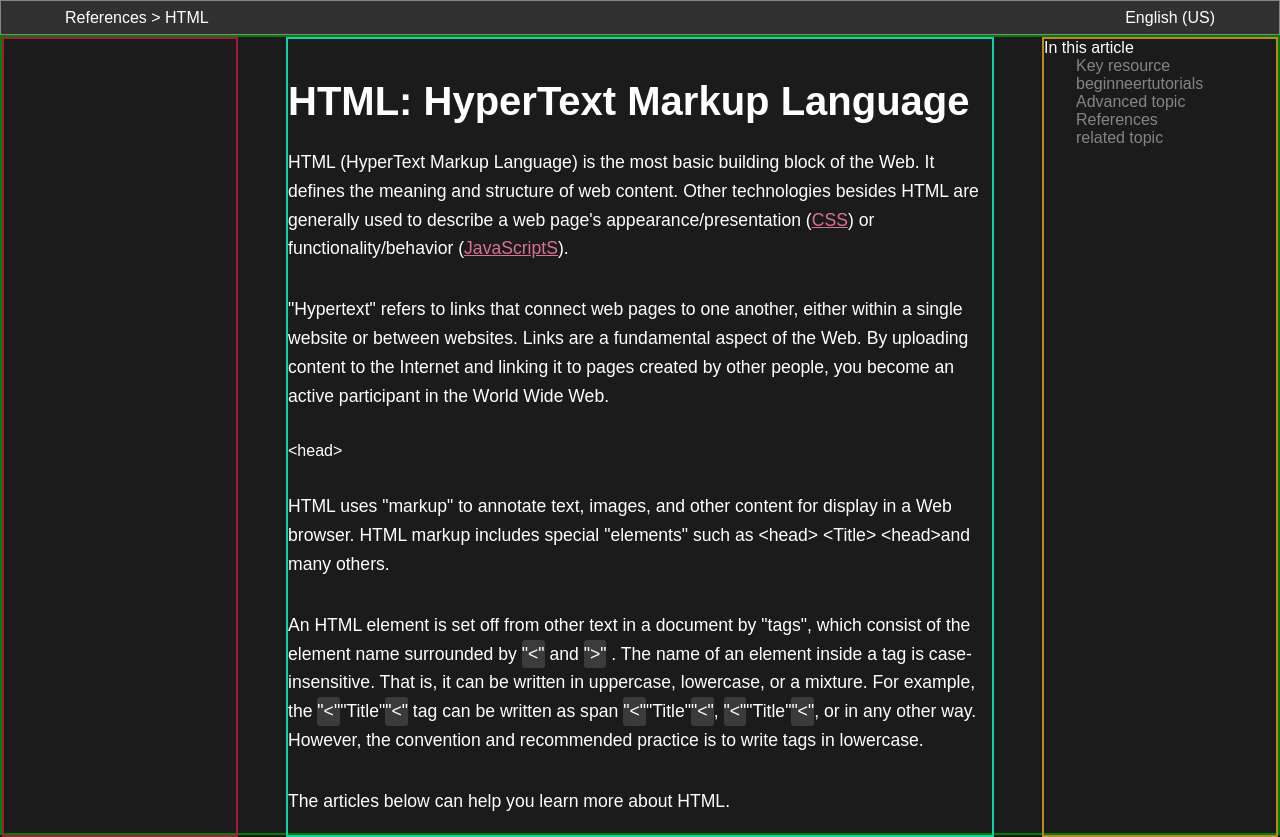
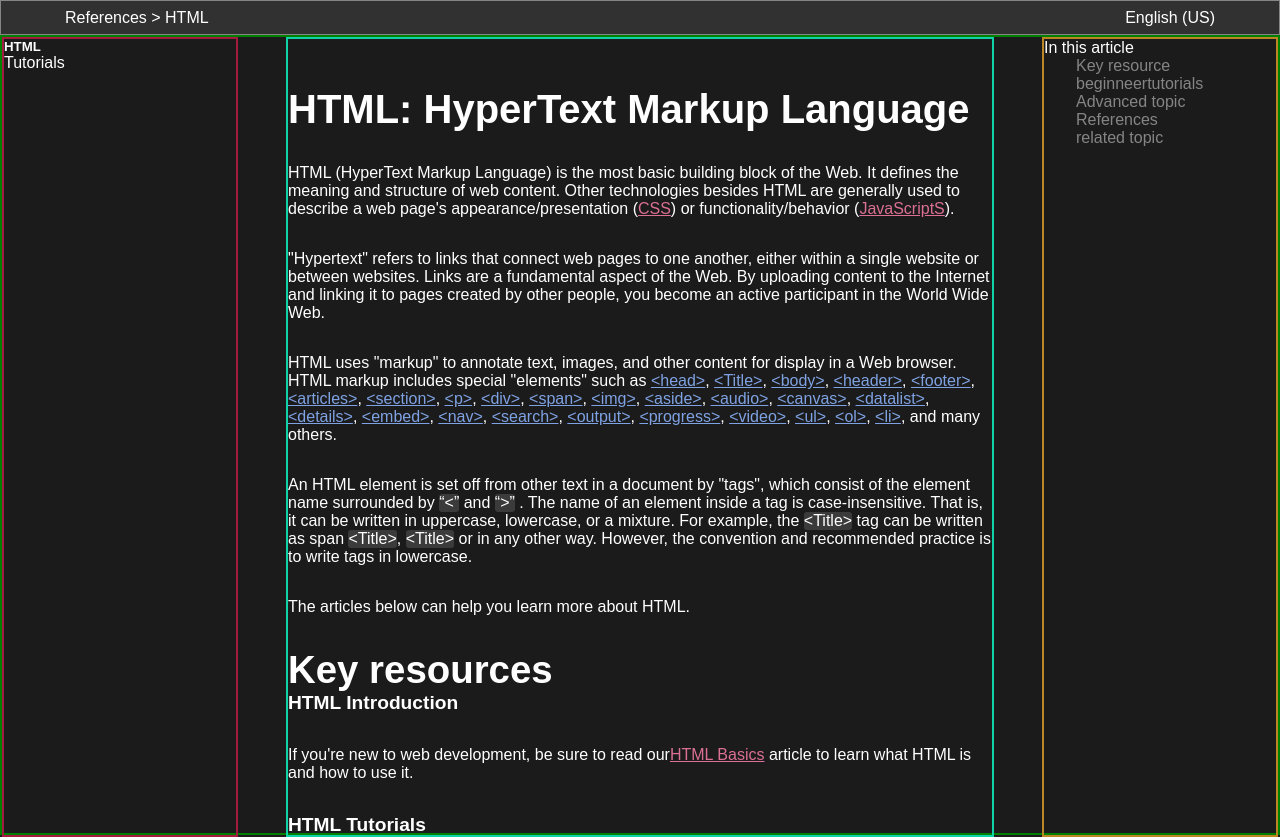
Before and after one commit to SangeetaRathore/MDN_Clone, a plain HTML site: page htmlindex.html in a window 1280 px wide. Drawn offline with Linux system fonts and the light colour scheme.

Commit message:
incomplete

```diff
--- a/htmlindex.html
+++ b/htmlindex.html
@@ -17,7 +17,14 @@
 
          <main>
                   <!-- section left -->
-                  <section class="left sbar"></section>
+                  <section class="left sbar">
+                           <h5>HTML</h5>
+                           <ol>
+                                    <li>Tutorials</li>
+                                    <li></li>
+                                    <li></li>
+                           </ol>
+                  </section>
 
                   <!-- section between -->
                   <section class="between sbar">
@@ -30,10 +37,35 @@
 
 
 
-                           &lt;head&gt;
 
 <!-- nxjsdjsn -->
-                           <p class="para">HTML uses "markup" to annotate text, images, and other content for display in a Web browser. HTML markup includes special "elements" such as &lt;head&gt; &lt;Title&gt; &lt;head&gt;and many others.</p>
+                           <p class="para">HTML uses "markup" to annotate text, images, and other content for display in a Web browser. HTML markup includes special "elements" such as
+                                    <a href="https://developer.mozilla.org/en-US/docs/Web/HTML/Element/head"><span class="blue">&lt;head&gt;</span></a>,
+                                    <a href="https://developer.mozilla.org/en-US/docs/Web/HTML/Element/title"><span class="blue">&lt;Title&gt;</span></a>,
+                                    <a href="https://developer.mozilla.org/en-US/docs/Web/HTML/Element/body"><span class="blue">&lt;body&gt;</span></a>,
+                                    <a href="https://developer.mozilla.org/en-US/docs/Web/HTML/Element/header"><span class="blue">&lt;header&gt;</span></a>,
+                                    <a href="https://developer.mozilla.org/en-US/docs/Web/HTML/Element/footer"><span class="blue">&lt;footer&gt;</span></a>,
+                                    <a href="https://developer.mozilla.org/en-US/docs/Web/HTML/Element/article"><span class="blue">&lt;articles&gt;</span></a>,
+                                    <a href="https://developer.mozilla.org/en-US/docs/Web/HTML/Element/section"><span class="blue">&lt;section&gt;</span></a>,
+                                    <a href="https://developer.mozilla.org/en-US/docs/Web/HTML/Element/p"><span class="blue">&lt;p&gt;</span></a>,
+                                    <a href="https://developer.mozilla.org/en-US/docs/Web/HTML/Element/div"><span class="blue">&lt;div&gt;</span></a>,
+                                    <a href="https://developer.mozilla.org/en-US/docs/Web/HTML/Element/span"><span class="blue">&lt;span&gt;</span></a>,
+                                    <a href="https://developer.mozilla.org/en-US/docs/Web/HTML/Element/img"><span class="blue">&lt;img&gt;</span></a>,
+                                    <a href="https://developer.mozilla.org/en-US/docs/Web/HTML/Element/aside"><span class="blue">&lt;aside&gt;</span></a>,
+                                    <a href="https://developer.mozilla.org/en-US/docs/Web/HTML/Element/audio"><span class="blue">&lt;audio&gt;</span></a>,
+                                    <a href="https://developer.mozilla.org/en-US/docs/Web/HTML/Element/canvas"><span class="blue">&lt;canvas&gt;</span></a>,
+                                    <a href="https://developer.mozilla.org/en-US/docs/Web/HTML/Element/datalist"><span class="blue">&lt;datalist&gt;</span></a>,
+                                    <a href="https://developer.mozilla.org/en-US/docs/Web/HTML/Element/details"><span class="blue">&lt;details&gt;</span></a>,
+                                    <a href="https://developer.mozilla.org/en-US/docs/Web/HTML/Element/embed"><span class="blue">&lt;embed&gt;</span></a>,
+                                    <a href="https://developer.mozilla.org/en-US/docs/Web/HTML/Element/nav"><span class="blue">&lt;nav&gt;</span></a>,
+                                    <a href="https://developer.mozilla.org/en-US/docs/Web/HTML/Element/search"><span class="blue">&lt;search&gt;</span></a>,
+                                    <a href="https://developer.mozilla.org/en-US/docs/Web/HTML/Element/output"><span class="blue">&lt;output&gt;</span></a>,
+                                    <a href="https://developer.mozilla.org/en-US/docs/Web/HTML/Element/progress"><span class="blue">&lt;progress&gt;</span></a>,
+                                    <a href="https://developer.mozilla.org/en-US/docs/Web/HTML/Element/video"><span class="blue">&lt;video&gt;</span></a>,
+                                    <a href="https://developer.mozilla.org/en-US/docs/Web/HTML/Element/ul"><span class="blue">&lt;ul&gt;</span></a>,
+                                    <a href="https://developer.mozilla.org/en-US/docs/Web/HTML/Element/ol"><span class="blue">&lt;ol&gt;</span></a>,
+                                    <a href="https://developer.mozilla.org/en-US/docs/Web/HTML/Element/li"><span class="blue">&lt;li&gt;</span></a>,
+                                    and many others.</p>
 
 
 
@@ -43,9 +75,7 @@
 
 
 
-                           <p class="para">An HTML element is set off from other text in a document by "tags", which consist of the element name surrounded by <span class="grey">"&lt;"</span> and <span class="grey">"&gt;"</span> . The name of an element inside a tag is case-insensitive. That is, it can be written in uppercase, lowercase, or a mixture. For example, the <span class="grey">"&lt;"</span>"Title"<span class="grey">"&lt;"</span> tag can be written as span <span class="grey">"&lt;"</span>"Title"<span class="grey">"&lt;"</span>, <span class="grey">"&lt;"</span>"Title"<span class="grey">"&lt;"</span>, or in any other way. However, the convention and recommended practice is to write tags in lowercase.</p>
-
-                           <p class="para"></p>
+                           <p class="para">An HTML element is set off from other text in a document by "tags", which consist of the element name surrounded by <span class="grey">&ldquo;&lt;&rdquo;</span> and <span class="grey">&ldquo;&gt;&rdquo;</span> . The name of an element inside a tag is case-insensitive. That is, it can be written in uppercase, lowercase, or a mixture. For example, the <span class="grey">&lt;Title&gt;</span> tag can be written as span <span class="grey">&lt;Title&gt;</span>, <span class="grey">&lt;Title&gt;</span>  or in any other way. However, the convention and recommended practice is to write tags in lowercase.</p>
 
                            <p class="para">The articles below can help you learn more about HTML.</p>
 
@@ -67,28 +97,31 @@
                            <p class="head">Beginner's tutorials</p>
                            <p>Our <a href="https://developer.mozilla.org/en-US/docs/Learn/HTML"><span class="pink">HTML Learning Area</span> </a> features multiple modules that teach HTML from the ground up — no previous knowledge required.</p>
 
-
-                           <p class="keyhead">HTML Reference</p>
+                           <p class="keyhead"><a href="https://developer.mozilla.org/en-US/docs/Learn/HTML/Introduction_to_HTML"><span class="pink">Introduction to HTML</span></a></p>
                            <p class="para">This module sets the stage, getting you used to important concepts and syntax such as looking at applying HTML to text, how to create hyperlinks, and how to use HTML to structure a web page.</p>
 
-                           <p class="keyhead">Multimedia and embedding</p>
+                           <p class="keyhead"><a href="https://developer.mozilla.org/en-US/docs/Learn/HTML/Introduction_to_HTML"><span class="pink">Multimedia and embedding</span></a></p>
                            <p class="para">This module explores how to use HTML to include multimedia in your web pages, including the different ways that images can be included, and how to embed video, audio, and even entire other webpages.</p>
 
-                           <p class="keyhead">HTML tables</p>
+
+                           <p class="keyhead"><a href="https://developer.mozilla.org/en-US/docs/Learn/HTML/Introduction_to_HTML"><span class="pink">HTML tables</span></a></p>
                            <p class="para">Representing tabular data on a webpage in an understandable, accessible way can be a challenge. This module covers basic table markup, along with more complex features such as implementing captions and summaries.</p>
 
-                           <p class="keyhead">HTML forms</p>
+                           <p class="keyhead"><a href="https://developer.mozilla.org/en-US/docs/Learn/HTML/Introduction_to_HTML"><span class="pink">HTML forms</span></a></p>
                            <p class="para">Forms are a very important part of the Web — these provide much of the functionality you need for interacting with websites, e.g. registering and logging in, sending feedback, buying products, and more. This module gets you started with creating the client-side/front-end parts of forms.</p>
 
-                           <p class="keyhead">Use HTML to solve common problems</p>
+
+                           <p class="keyhead"><a href="https://developer.mozilla.org/en-US/docs/Learn/HTML/Introduction_to_HTML"><span class="pink">Use HTML to solve common problems</span></a></p>
                            <p class="para">Provides links to sections of content explaining how to use HTML to solve very common problems when creating a web page: dealing with titles, adding images or videos, emphasizing content, creating a basic form, etc.</p>
 
-                           <p>Advanced topics</p>
+                           <p class="head">Advanced topics</p>
 
-                           <p class="keyhead">CORS enabled image</p>
-                           <p class="para">The crossorigin attribute, in combination with an appropriate CORS header, allows images defined by the <img> element to be loaded from foreign origins and used in a <canvas> element as if they were being loaded from the current origin.</p>
 
-                           <p class="keyhead">CORS settings attributes</p>
+                           <p class="keyhead"><a href="https://developer.mozilla.org/en-US/docs/Learn/HTML/Introduction_to_HTML"><span class="pink">CORS enabled image</span></a></p>
+                           <p class="para">The <span class="pink">crossorigin</span> attribute, in combination with an appropriate <span class="pink">CORS</span> header, allows images defined by the <a href=""></a>element to be loaded from foreign origins and used in a <canvas> element as if they were being loaded from the current origin.</p>
+
+                           <!-- <p class="keyhead">CORS settings attributes</p> -->
+                           <p class="keyhead"><a href="https://developer.mozilla.org/en-US/docs/Learn/HTML/Introduction_to_HTML"><span class="pink">CORS enabled image</span></a></p>
                            <p class="para">Some HTML elements that provide support for CORS, such as <img> or <video>, have a crossorigin attribute (crossOrigin property), which lets you configure the CORS requests for the element's fetched data.</p>
 
 
--- a/htmlstyle.css
+++ b/htmlstyle.css
@@ -62,8 +62,7 @@ main{
 }
 .right{
          grid-area: "right";
-         /* width:3rem;   */
-         /* height: 2rem;        */
+
          border: 2px solid rgb(187, 134, 35);
 }
 .leftbox{
@@ -81,9 +80,11 @@ main{
          color: palevioletred !important;
          text-decoration: underline;
 }
-.para{
-         margin: 2rem 0;
+.blue{
+         color: #7fa2e3 !important;
+         text-decoration: underline;
 }
+
 .grey{
          background-color: #3b3b3b;
          display: inline-block;
@@ -91,10 +92,23 @@ main{
 }
 
 .head{
-         font-size: 2.5rem;
+         font-size: 2.4rem;
          font-weight: 800;
 }
 .between>p{
-         line-height: 1.8rem;
-         font-size: 1.1rem;
+         /* line-height: 1.8rem; */
+         /* font-size: 1.1rem; */
 }
+
+.keyhead{
+         border: 20px soild rgb(169, 107, 19);
+         font-size: 1.2rem;
+         font-weight: 800;
+
+
+}
+
+.para{
+         margin: 2rem 0;
+
+}
```
